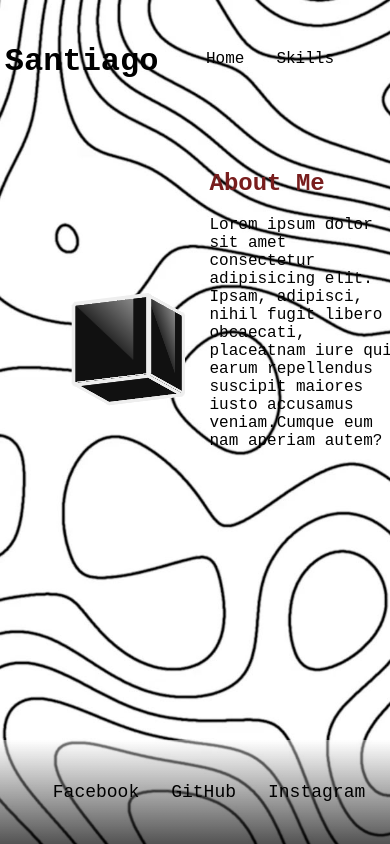
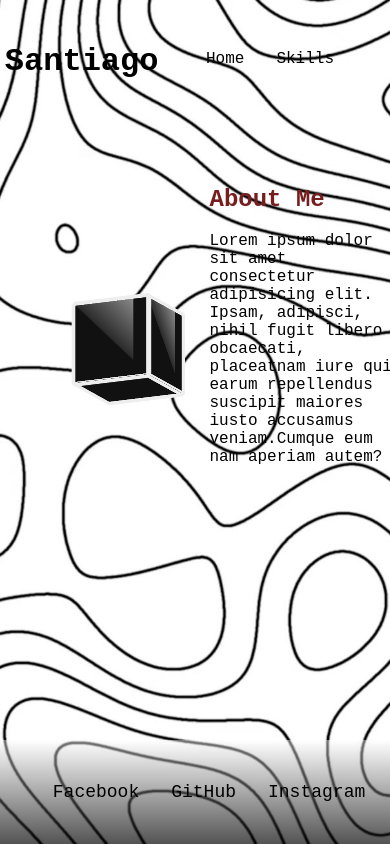
Before and after one commit to JaramilloT/PortafolioReact, a React (Vite) app: page / in a window 390 px wide. Built offline with nearby package versions, Linux system fonts and the light colour scheme.

Commit message:
Cambie el ul4.0

```diff
--- a/src/Components/Pages/Home/Home.css
+++ b/src/Components/Pages/Home/Home.css
@@ -149,7 +149,7 @@ p{
         width: 50%; /* Asegura que el contenido no se salga */
         margin-left: 13.5rem;
         text-align: start;
-        margin-top: -12rem;
+        margin-top: -11rem;
     }
 
     .containerCube {
```
